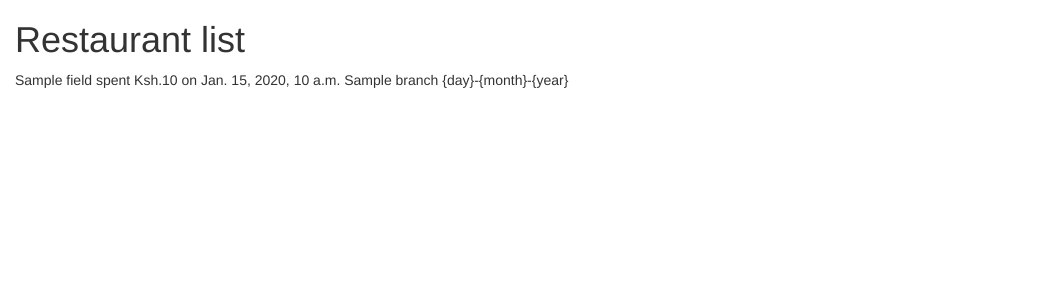
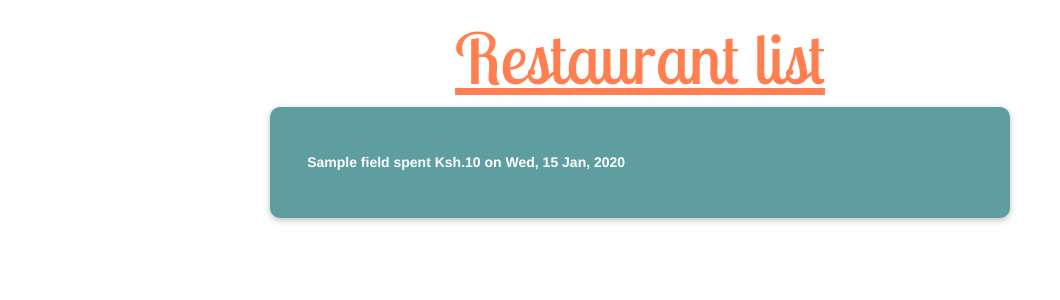
Before and after one commit to lizKimita/Restaurants-Transactions, a Django app: template table/templates/home.html in a window 1280 px wide. Shown: the top 300 px of the page, without its empty margins (0-1060 px from the left). Run offline with Django 3.2, Linux system fonts and the light colour scheme; the template is opened without the code that fills it: most values are stand-ins (such as "Sample title", 1, 10 or a date in 2020); parts of the project's set-up code (start-up, migrations or seed data) failed here and were passed over; some libraries are stand-ins or nearby versions.

Commit message:
adding styling to the home page

```diff
--- a/static/css/styles.css
+++ b/static/css/styles.css
@@ -0,0 +1,19 @@
+.container{
+    text-align: center;
+
+}
+h1{
+    font-size: 500%;
+    font-family: 'Lobster Two', cursive;
+    color: coral;
+    text-decoration:underline;
+}
+.badge {
+    line-height: 5ex;
+    width: 100ex;
+    background-color: cadetblue;
+    text-align: left;
+    padding: 5ex;
+    font-size: 100%;
+
+}
--- a/table/templates/base.html
+++ b/table/templates/base.html
@@ -1,35 +1,51 @@
 {% load bootstrap3 %}
+{% load static %}
 
 <!DOCTYPE html>
 <html>
-  <head>
-    <meta
-      name="viewport"
-      content="width=device-width, initial-scale=1, shrink-to-fit=no"
-    />
+
+<head>
 
     {% if title %}
-    <title>{{ title }}</title>
+    <title>{{title}}</title>
     {% else %}
-    <title>Restaurant Transactions</title>
-    {% endif %} {% block styles %}
+    <title> Restaurant List </title>
+    {% endif %}
+
+    {% block styles %}
+
+    <!-- Font Awesome -->
+    <link href="https://fonts.googleapis.com/css?family=Courgette|Kaushan+Script|Lobster|Lobster+Two|Merriweather|Pacifico|Playball&display=swap" rel="stylesheet">
+    <link href="https://fonts.googleapis.com/css?family=Cookie|Lobster|Lobster+Two|Pacifico|Playball|Satisfy"
+        rel="stylesheet">
+    <meta name="viewport" content="width=device-width, initial-scale=1, shrink-to-fit=no">
+    <link rel="stylesheet" href="https://use.fontawesome.com/releases/v5.8.1/css/all.css">
+
     <!-- Bootstrap core CSS -->
-    <link
-      href="https://cdnjs.cloudflare.com/ajax/libs/twitter-bootstrap/4.3.1/css/bootstrap.min.css"
-      rel="stylesheet"
-    />
+    <link href="https://cdnjs.cloudflare.com/ajax/libs/twitter-bootstrap/4.3.1/css/bootstrap.min.css" rel="stylesheet">
     <!-- Material Design Bootstrap -->
-    <link
-      href="https://cdnjs.cloudflare.com/ajax/libs/mdbootstrap/4.8.0/css/mdb.min.css"
-      rel="stylesheet"
-    />
+    <link href="https://cdnjs.cloudflare.com/ajax/libs/mdbootstrap/4.8.0/css/mdb.min.css" rel="stylesheet">
     {% bootstrap_css %}
+    <link rel="stylesheet" href="{% static 'css/styles.css' %}">
+    {% endblock %}
 
+</head>
+
+<body>
+
+
+    {% block content %}
+
+    {%endblock%}
+    <br>
+
+    {% block scripts %}
+    <script src="https://ajax.googleapis.com/ajax/libs/jquery/3.2.1/jquery.min.js"></script>
+    {% bootstrap_javascript %}
+    <script src="{% static 'js/jquery.bootstrap.modal.forms.js' %}"></script>
     {% endblock %}
-  </head>
-  <body>
-    {% block content %} {%endblock%} {% block scripts %}
-    <script src="https://ajax.googleapis.com/ajax/libs/jquery/3.2.1/jquery.min.js"></script>
-    {% bootstrap_javascript %} {% endblock %}
-  </body>
+
+
+</body>
+
 </html>
--- a/table/templates/home.html
+++ b/table/templates/home.html
@@ -1,14 +1,21 @@
 {% extends 'base.html' %} {% block content %}
 {{ block.super }}
 
-<div class="container-fluid">
+<div class="container">
   <h1>Restaurant list</h1>
-
+  <div class="badge" >
     {% for i in table %}
 
-    {{i.fields.Name}} spent Ksh.{{i.fields.Amount}} on {{i.fields.Timestamp}} {{i.fields.Branch}} {day}-{month}-{year}
+
+    {{i.fields.Name}} spent Ksh.{{i.fields.Amount}}  on {{i.fields.Timestamp|date:"D, d M, Y"}}
     <br>
+
+
     {%endfor%}
+  </div>
+
+
+
 
 </div>
 
```
Also changed, not shown: table/views.py (+39 -0 lines).
